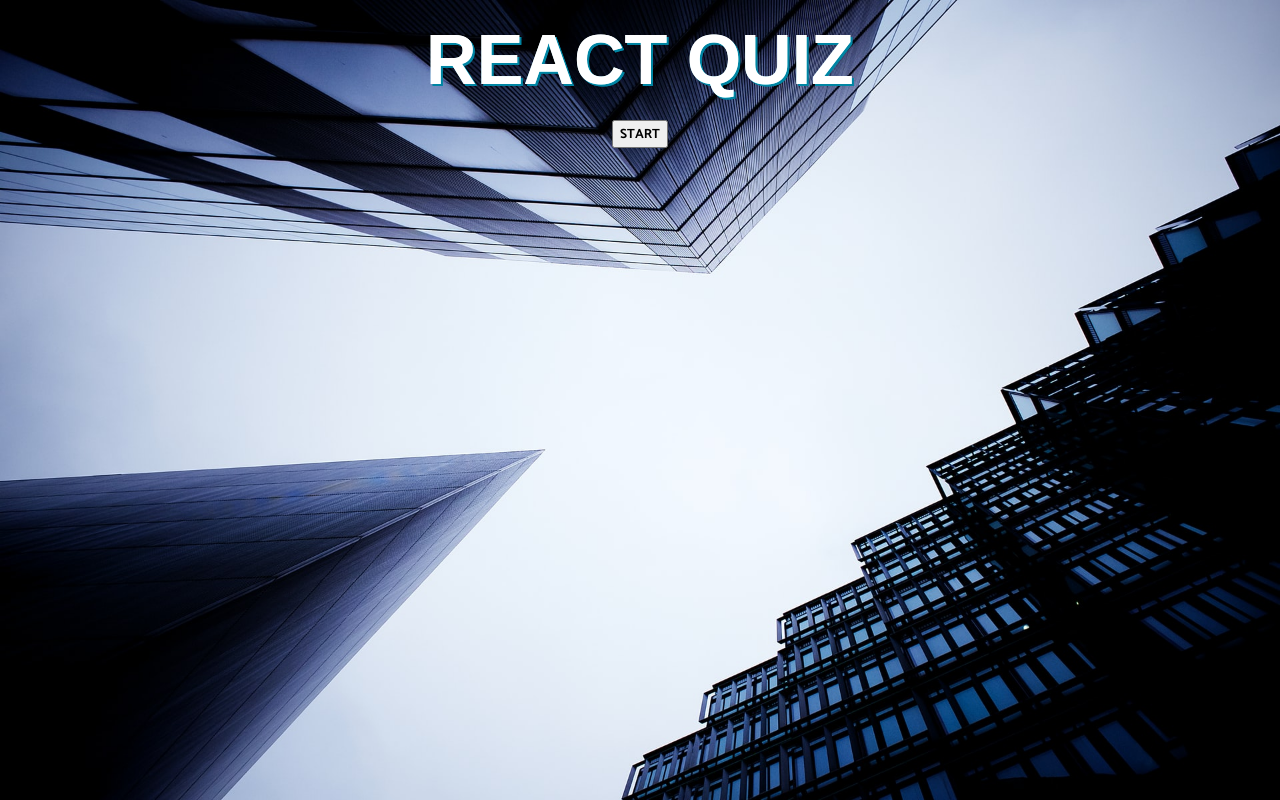
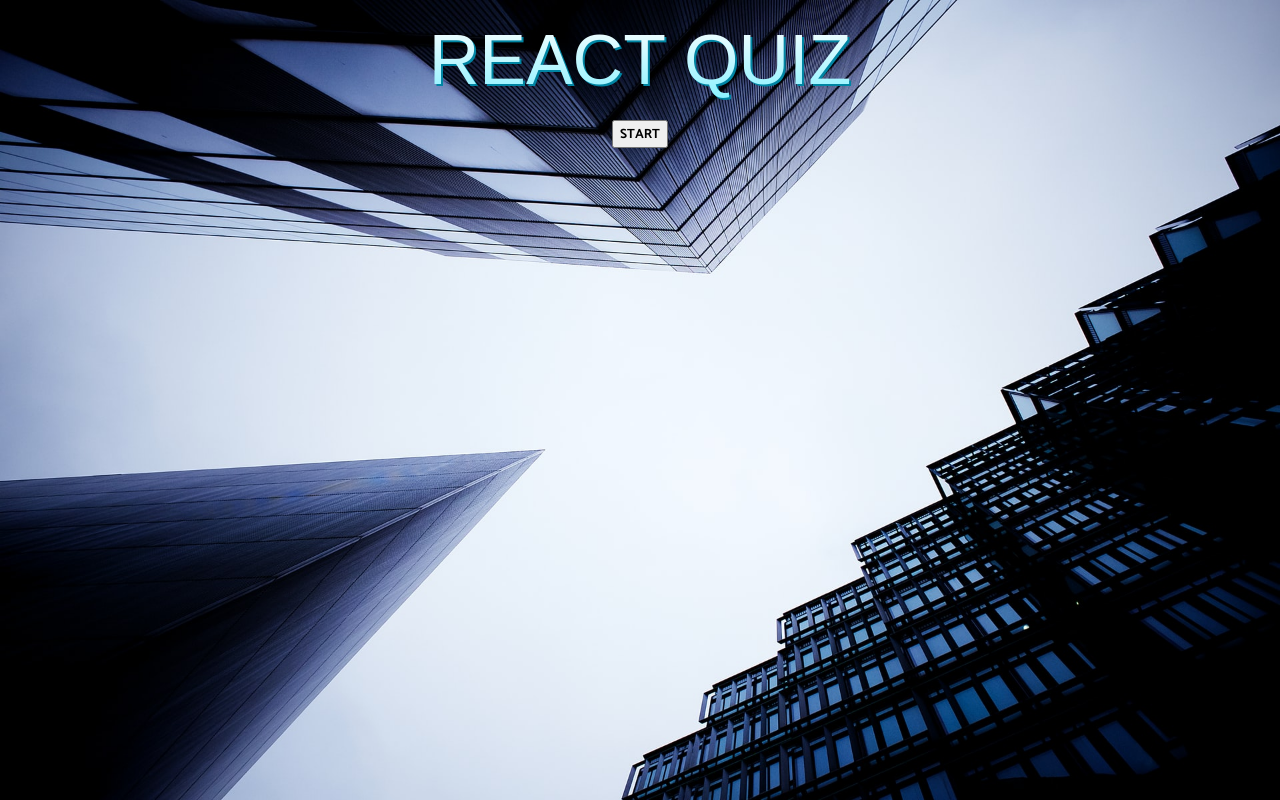
Before and after one commit to TimothySiskin/react-quiz, a React (Create React App) app: page / in a window 1280 px wide. Built offline with nearby package versions, Linux system fonts and the light colour scheme; a web font is replaced by a local one.

Commit message:
fixed typos

```diff
--- a/src/app.styles.ts
+++ b/src/app.styles.ts
@@ -43,14 +43,19 @@
     background-image: linear-gradient(180deg, #fff, #87f1ff);
     background-size: 100%;
     background-clip: text;
-    --webkit-background-clip: text;
-    --webkit-text-fill-color: transparent;
-    --moz-background-clip: text;
-    --moz-text-fill-color: transparent;
+    -webkit-background-clip: text;
+    -webkit-text-fill-color: transparent;
+    -moz-background-clip: text;
+    -moz-text-fill-color: transparent;
     filter: drop-shadow(2px 2px #0085a3);
     font-size: 70px;
+    font-weight: 400;
     text-align: center;
     margin: 20px;
     color: white;
   }
+
+  .start,
+  .next {
+  }
 `;
```
